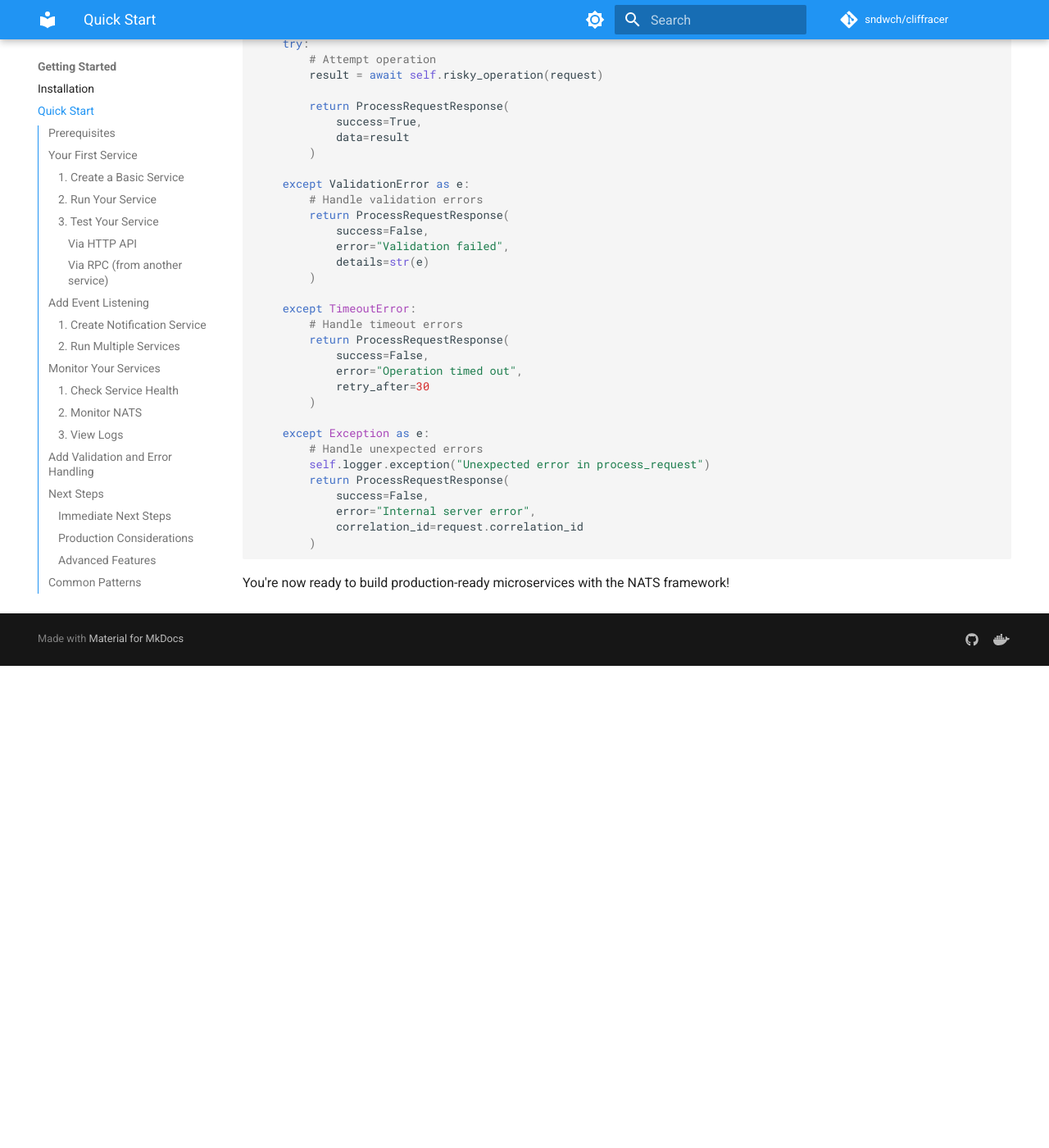
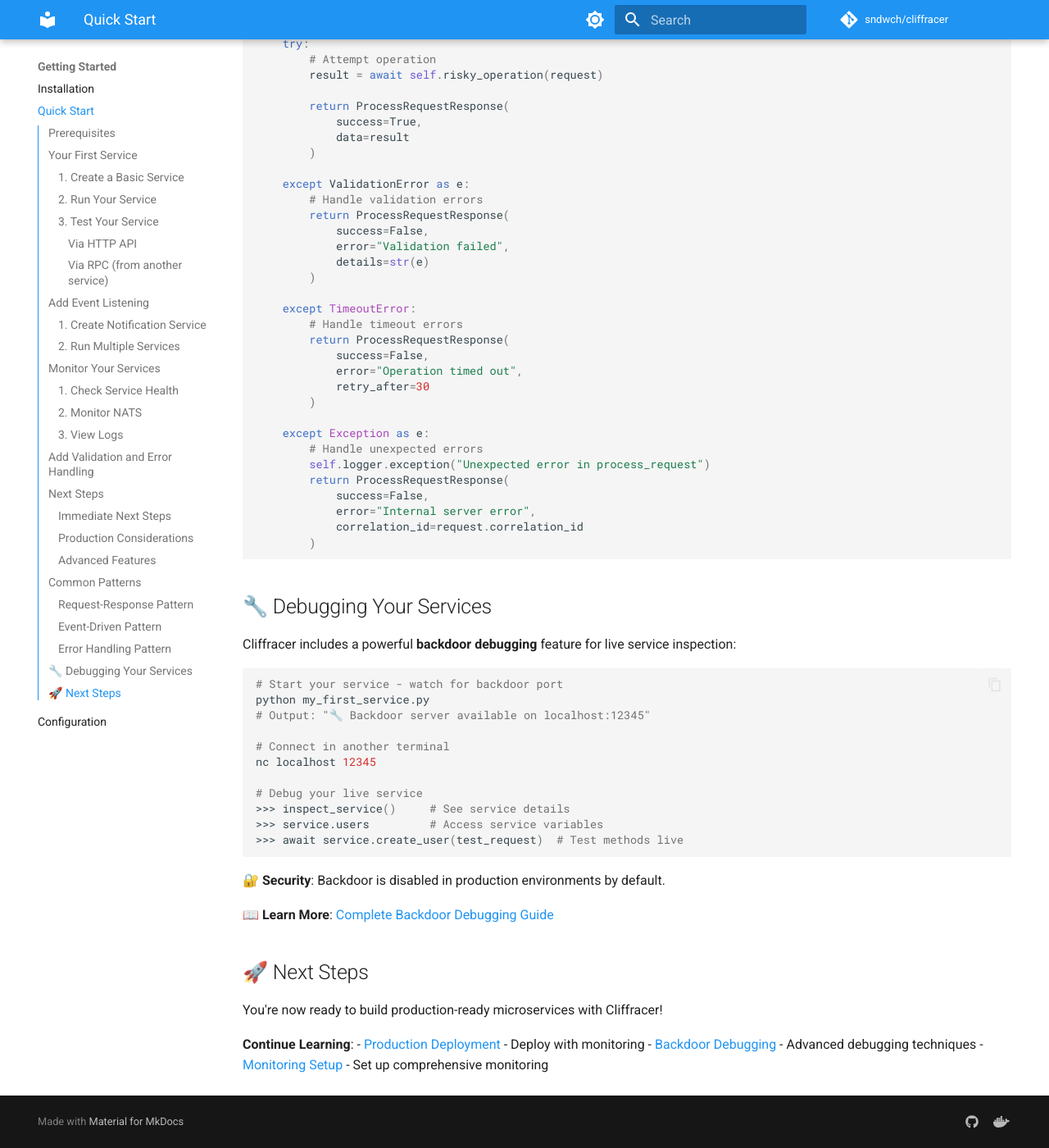
Before and after one commit to sndwch/cliffracer, an MkDocs documentation site: the page built from docs/getting-started/quickstart.md, in a window 1280 px wide and 1400 px high, scrolled down 9107 px. Shown: the whole window at 82% size. Built offline with MkDocs 1.6.1 and Material for MkDocs 9.7.7, drawn with Linux system fonts in a browser that asks for light colours; comment, search, counter and statistics services are not loaded; the version menu is left out; before the commit the page ends 9919 px from its top, so only the background shows below that.

Commit message:
Improve backdoor debugging documentation discoverability
- Add backdoor debugging to main documentation index as key feature
- Create debugging quick reference guide for developers
- Add debugging section to quickstart guide with practical examples
- Improve documentation navigation with developer guides section
- Ensure backdoor feature is easily discoverable for new users

Also includes attempted gevent async integration fix for load testing
(though async compatibility still needs refinement)

Key improvements:
• Backdoor debugging now prominently featured in main docs
• Quick reference guide for immediate usage
• Security guidance clearly documented
• Integration into developer workflow via quickstart

🤖 Generated with [Claude Code](https://claude.ai/code)

Co-Authored-By: Claude <noreply@anthropic.com>

````diff
--- a/docs/getting-started/quickstart.md
+++ b/docs/getting-started/quickstart.md
@@ -478,4 +478,33 @@ async def process_request(self, request: ProcessRequestRequest) -> ProcessReques
         )
 ```
 
-You're now ready to build production-ready microservices with the NATS framework!
+## 🔧 Debugging Your Services
+
+Cliffracer includes a powerful **backdoor debugging** feature for live service inspection:
+
+```bash
+# Start your service - watch for backdoor port
+python my_first_service.py
+# Output: "🔧 Backdoor server available on localhost:12345"
+
+# Connect in another terminal
+nc localhost 12345
+
+# Debug your live service
+>>> inspect_service()     # See service details
+>>> service.users         # Access service variables
+>>> await service.create_user(test_request)  # Test methods live
+```
+
+**🔐 Security**: Backdoor is disabled in production environments by default.
+
+**📖 Learn More**: [Complete Backdoor Debugging Guide](../debugging/backdoor.md)
+
+## 🚀 Next Steps
+
+You're now ready to build production-ready microservices with Cliffracer!
+
+**Continue Learning**:
+- [Production Deployment](deployment.md) - Deploy with monitoring
+- [Backdoor Debugging](../debugging/backdoor.md) - Advanced debugging techniques
+- [Monitoring Setup](../monitoring/zabbix.md) - Set up comprehensive monitoring
````
Also changed, not shown: docs/debugging/README.md (added, +66 -0 lines), docs/index.md (+15 -0 lines), 1 other file.
